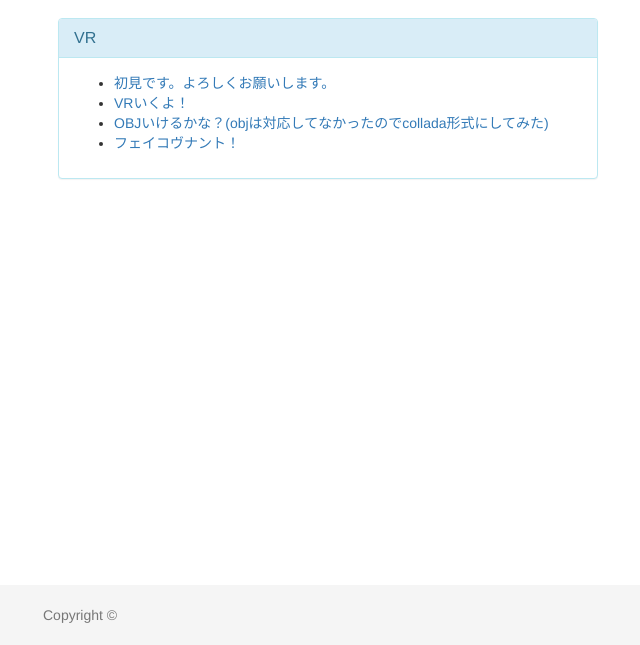
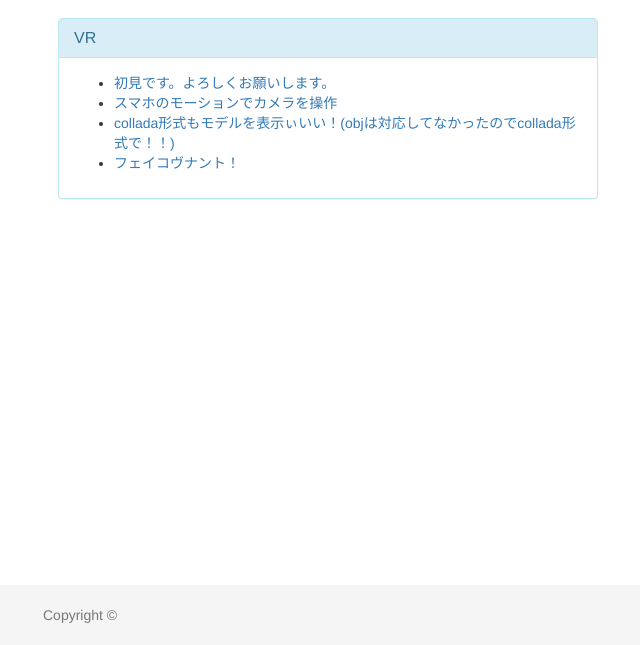
Before and after one commit to SILL-BILL/jthree-experiment, a plain HTML site: page index.html in a window 1280 px wide. Shown: the part 155-800 px from the top of the page, without its empty margins (27-667 px from the left). Drawn offline with Linux system fonts and the light colour scheme; files whose address does not match are found by name.

Commit message:
none
none

```diff
--- a/index.html
+++ b/index.html
@@ -65,8 +65,8 @@
 				<div class="panel-body">
 					<ul>
 						<li><a href="vr/sample-001/" target="_blank">初見です。よろしくお願いします。</a></li>
-						<li><a href="vr/sample-002/" target="_blank">VRいくよ！</a></li>
-						<li><a href="vr/sample-003/" target="_blank">OBJいけるかな？(objは対応してなかったのでcollada形式にしてみた)</a></li>
+						<li><a href="vr/sample-002/" target="_blank">スマホのモーションでカメラを操作</a></li>
+						<li><a href="vr/sample-003/" target="_blank">collada形式もモデルを表示ぃいい！(objは対応してなかったのでcollada形式で！！)</a></li>
 						<li><a href="vr/sample-004/" target="_blank">フェイコヴナント！</a></li>
 					</ul>
 				</div>
```
Also changed, not shown: 2 other files.
